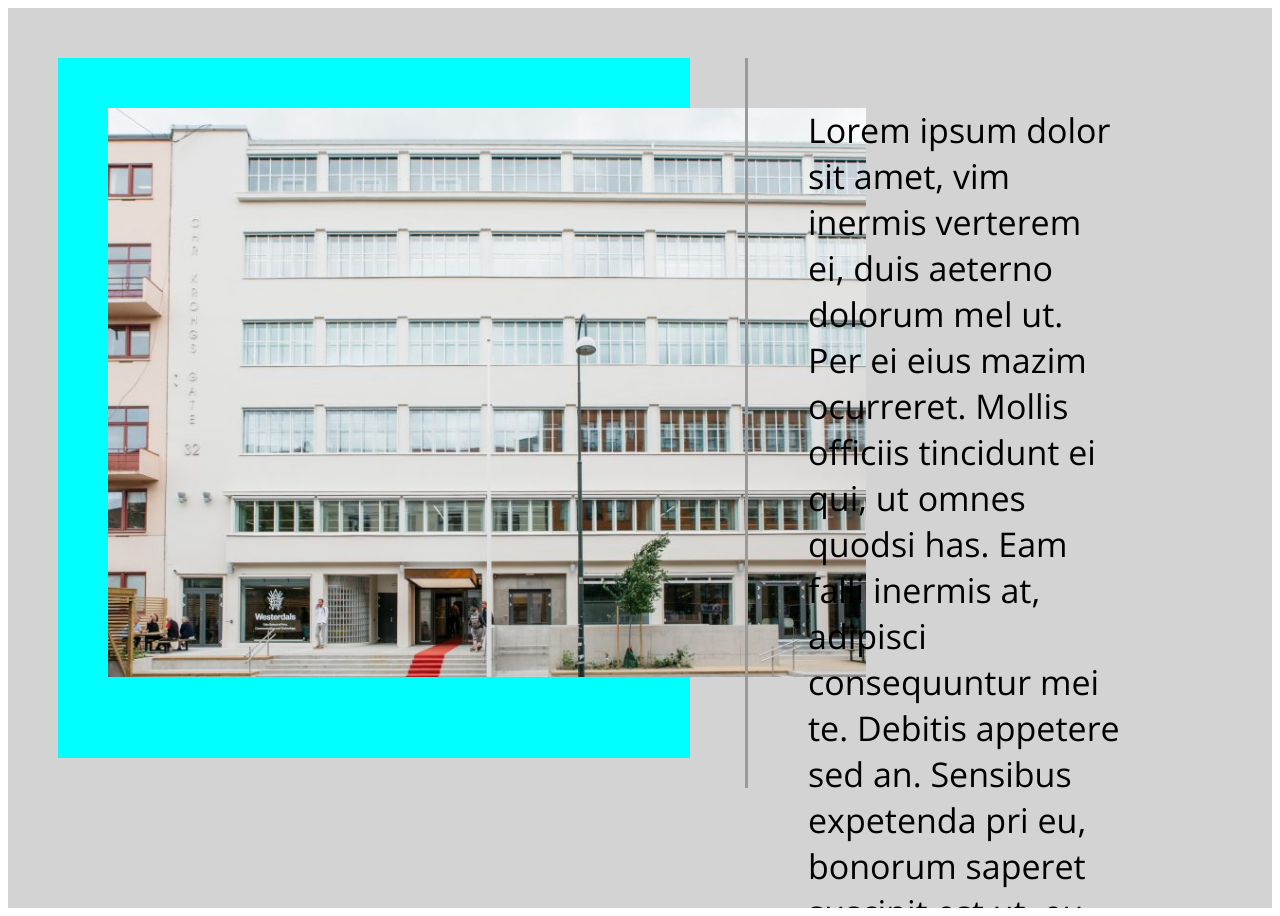
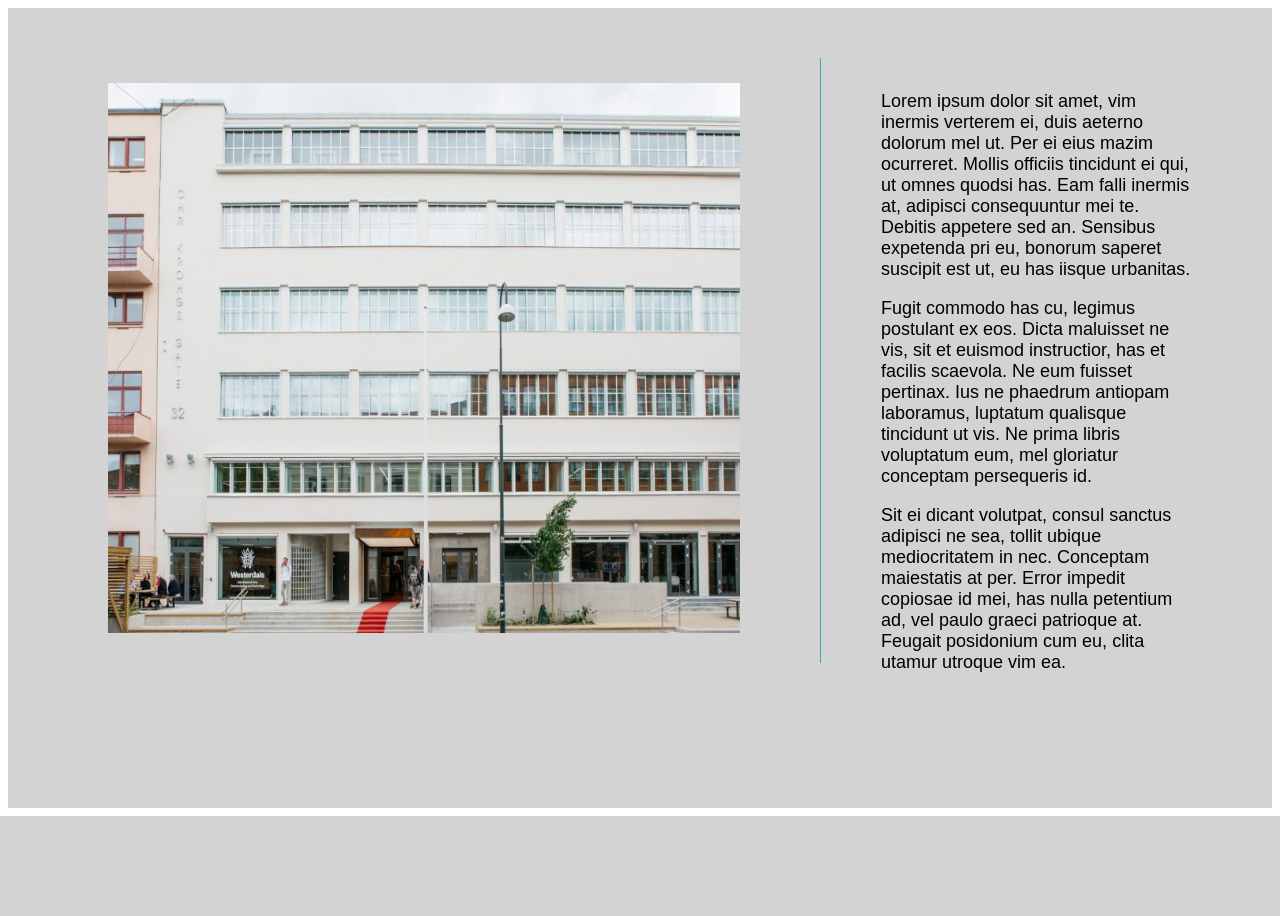
Before and after one commit to Scarpy/Gruppe-15, a PHP site: page /infoSide.html in a window 1280 px wide. After the commit the page ends 816 px from the top, so only its background shows below. Run offline with PHP 8.4, Linux system fonts and the light colour scheme.

Commit message:
Info oppdatering

```diff
--- a/infoSide.css
+++ b/infoSide.css
@@ -4,7 +4,7 @@
 #container
 {
     width: 100%;
-    height: 900px;
+    height: 800px;
     background-color: lightgray;
     margin: auto;
     position: relative;
@@ -17,8 +17,8 @@
     float: left;
     width: 50%;
     height: 700px;
-    margin: 50px;
-    background-color: aqua;
+    margin: 75px;
+    margin-left: 100px;
 }
 
 /* Rad 2. */
@@ -26,22 +26,37 @@
 {
     float: left;
     width: 25%;
-    height: 700px;
+    height: 575px;
     margin: 50px 5px 5px 5px;
     padding: 15px 60px;
-    border-left-style: inset;
+    border-color: #37ABB1;
+    border-left-style: solid;
+    border-left-width: 1px;
+}
 
+/* Skal prøve å lage en mindre skillestrek med denne!
+#borderBox
+{
+    position: absolute;
+    height: 300px;
+    width: 50px;
+    border-color: #37ABB1;
+    border-left-style: solid;
+    border-left-width: 1px;
+    background-color: red;
 }
+
+*/
 
 p
 {
-    font-family: 'Open Sans', sans-serif;
-    font-size: 34px;
+    font-family: sans-serif;
+    font-size: 18px;
     color: black;
 }
 
 #fjerdingen
 {
-    width: 120%;
-    margin: 50px;
+    width: 100%;
+    height: 550px;
 }
--- a/infoSide.html
+++ b/infoSide.html
@@ -20,6 +20,12 @@
 
     <div id="column2">
     <p>Lorem ipsum dolor sit amet, vim inermis verterem ei, duis aeterno dolorum mel ut. Per ei eius mazim ocurreret. Mollis officiis tincidunt ei qui, ut omnes quodsi has. Eam falli inermis at, adipisci consequuntur mei te. Debitis appetere sed an. Sensibus expetenda pri eu, bonorum saperet suscipit est ut, eu has iisque urbanitas.</p>
+
+    <p>Fugit commodo has cu, legimus postulant ex eos. Dicta maluisset ne vis, sit et euismod instructior, has et facilis scaevola. Ne eum fuisset pertinax. Ius ne phaedrum antiopam laboramus, luptatum qualisque tincidunt ut vis. Ne prima libris voluptatum eum, mel gloriatur conceptam persequeris id.</p>
+
+    <p>Sit ei dicant volutpat, consul sanctus adipisci ne sea, tollit ubique mediocritatem in nec. Conceptam maiestatis at per. Error impedit copiosae id mei, has nulla petentium ad, vel paulo graeci patrioque at. Feugait posidonium cum eu, clita utamur utroque vim ea.</p>
+        <div id="borderBox">
+        </div>
     </div>
 
 
```
